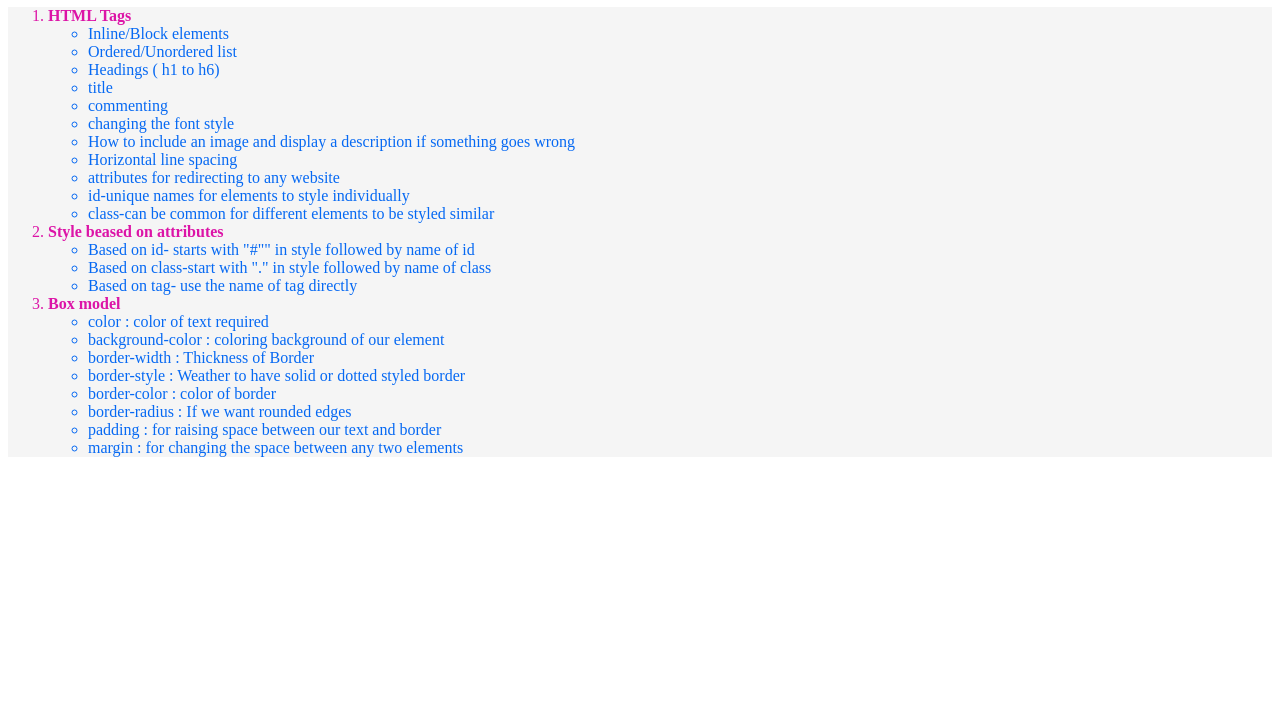
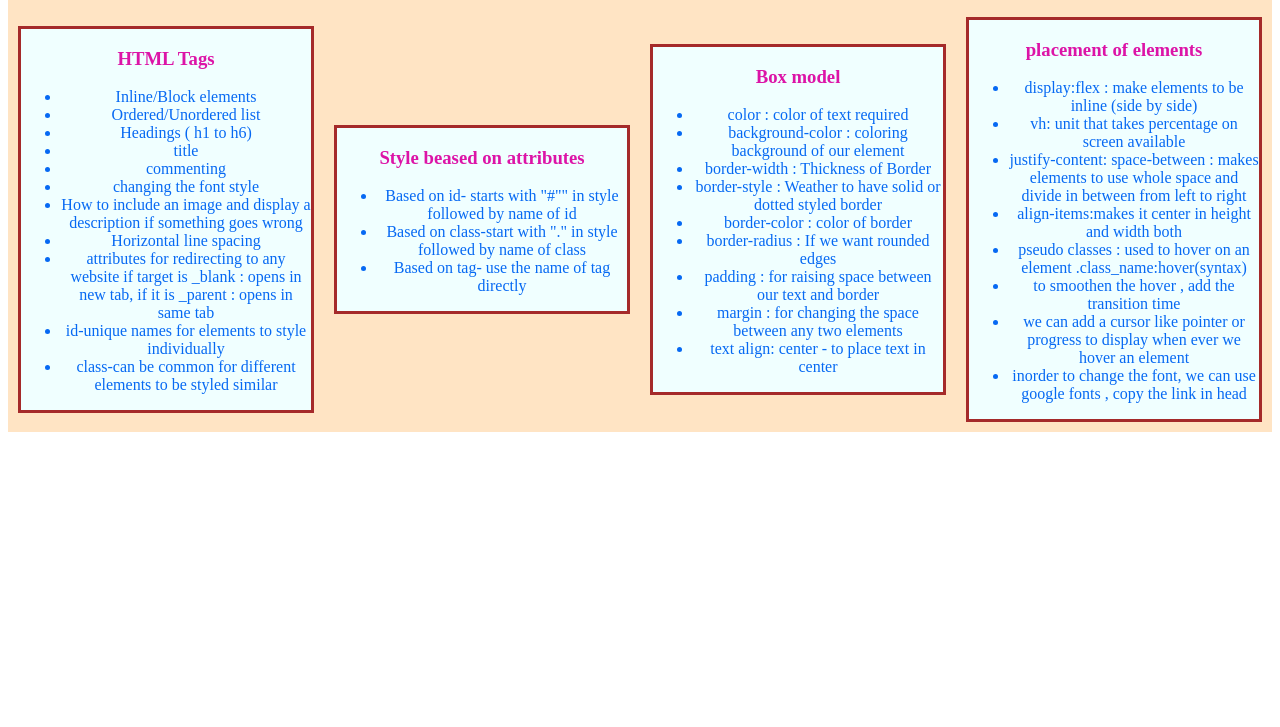
Before and after one commit to ushasri123980/Front-end-development, a plain HTML site: page index.html in a window 1280 px wide. Shown: the part 73-800 px from the top of the page. Drawn offline with Linux system fonts and the light colour scheme.

Commit message:
Add files via upload

```diff
--- a/index.html
+++ b/index.html
@@ -5,27 +5,15 @@
     <meta http-equiv="X-UA-Compatible" content="IE=edge">
     <meta name="viewport" content="width=device-width, initial-scale=1.0">
     <title>Basic Assignment</title>
-    <style>
-        h1{
-            color:rgb(138, 43, 226);
-        }
-      .list{
-        color: black;
-        background-color: whitesmoke;
-      }
-      .subs{
-        color: rgb(6, 105, 243);
-      }
-      .heads{
-        color:rgb(220, 20, 167);
-      }
-    </style>
+    <link href="style.css" rel="stylesheet">
 
 </head>
 <body>
+  <div class="con">
     <h1>TOPICS LEARNT</h1>
-    <ol class="list">
-        <li class="heads"><strong>HTML Tags</strong></li>
+    <div class="list">
+      <div class="container">
+         <div class="heads"><h3>HTML Tags</h3></div>
         <ul class="subs">
             <li>Inline/Block elements</li>
             <li>Ordered/Unordered list</li>
@@ -35,17 +23,23 @@
             <li>changing the font style</li>
             <li>How to include an image and display a description if something goes wrong</li>
             <li>Horizontal line spacing</li>
-            <li>attributes for redirecting to any website</li>
+            <li>attributes for redirecting to any website if target is _blank : opens in new tab, if it is _parent : opens in same tab</li>
             <li>id-unique names for elements to style individually</li>
             <li>class-can be common for different elements to be styled similar</li>
         </ul>
-        <li class="heads"><strong>Style beased on attributes</strong></li>
+      </div>
+      <div class="container">
+        <div class="heads"><h3>Style beased on attributes</h3></div>
+
         <ul class="subs">
             <li>Based on id- starts with "#"" in style followed by name of id</li>
             <li>Based on class-start with "." in style followed by name of class</li>
             <li> Based on tag- use the name of tag directly</li>
         </ul>
-        <li class="heads"><strong>Box model</strong></li>
+      </div>
+      <div class="container">
+
+       <div class="heads"><h3>Box model</h3></div>
         <ul class="subs">
             <li>color : color of text required</li>
             <li>background-color : coloring background of our element</li>
@@ -55,9 +49,25 @@
             <li>border-radius : If we want rounded edges</li>
             <li>padding : for raising space between our text and border</li>
             <li>margin : for changing the space between any two elements</li>
+            <li>text align: center - to place text in center</li>
         </ul>
-    </ol>
+      </div>
+      <div class="container">
 
+        <div class="heads"><h3>placement of elements</h3></div>
+        <ul class="subs">
+          <li>display:flex : make elements to be inline (side by side) </li>
+          <li>vh: unit that takes percentage on screen available</li>
+          <li>justify-content: space-between : makes elements to use whole space and divide in between from left to right</li>
+          <li> align-items:makes it center in height and width both </li>
+          <li>pseudo classes : used to hover on an element .class_name:hover(syntax)</li>
+          <li> to smoothen the hover , add the transition time</li>
+          <li> we can add a cursor like pointer or progress to display when ever we hover an element</li>
+          <li> inorder to change the font, we can use google fonts , copy the link in head</li>
+      </ul>
+    </div>
+  </div>
+</div>
 
 </body>
 </html>
--- /dev/null
+++ b/style.css
@@ -0,0 +1,37 @@
+
+.list{
+color: black;
+align-items: center;
+justify-content: center;
+display: flex;
+}
+.subs{
+color: rgb(6, 105, 243);
+}
+.container:hover{
+    background-color: yellow;
+    cursor: pointer;
+}
+.heads{
+color:rgb(220, 20, 167);
+text-align: center;
+}
+.con{
+    background-color: bisque;
+    width:100%;
+    height: 100%;
+    text-align: center;
+    color: blue;
+    align-items: center;
+}
+.container{
+    background-color: azure;
+    border: 5px;
+    border-color: brown;
+    border-width: 3px;
+    border-style: solid;
+    height:100%;
+    width: 100vh;
+    margin:10px;
+   transition: 2s;
+}
```
